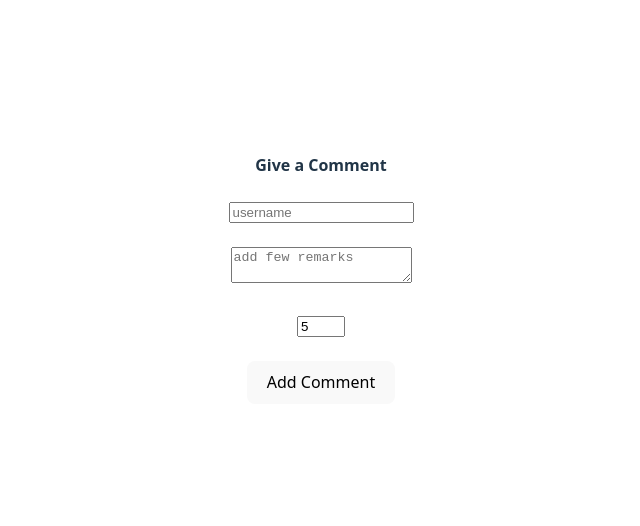
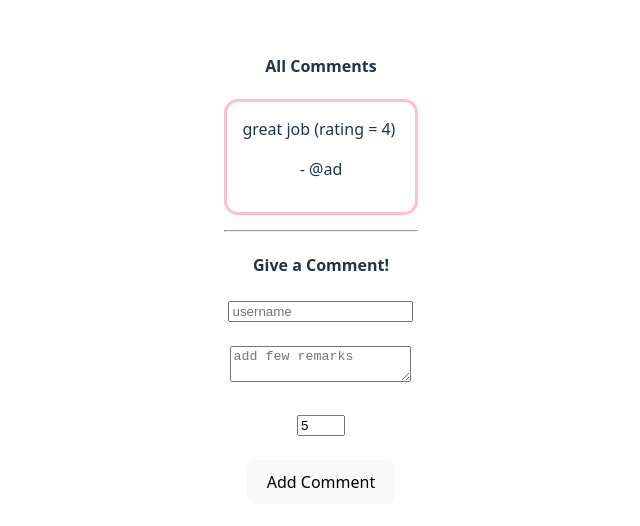
Before and after one commit to aarti-ashok-dorale/React, a React (Vite) app: page / in a window 1280 px wide. Shown: the part 132-658 px from the top of the page, without its empty margins (319-959 px from the left). Built offline with nearby package versions, Linux system fonts and the light colour scheme.

Commit message:
validations in form

```diff
--- a/src/App.jsx
+++ b/src/App.jsx
@@ -1,13 +1,14 @@
 import './App.css';
 import Form from "./Form";
-import CommentsForm from './CommentsForm';
+import CommentsForm from './CommentsForm.jsx';
+import Comment from './Comment.jsx';
 
 function App() {
 
 
   return (
     <>
-      <CommentsForm />
+      <Comment />
     </>
   );
 }
--- /dev/null
+++ b/src/Comment.css
@@ -0,0 +1,6 @@
+.comment{
+    border: 3px solid pink;
+    border-radius: 14px;
+    padding: 15px;
+    margin-bottom: 15px;
+}
--- /dev/null
+++ b/src/Comment.jsx
@@ -0,0 +1,41 @@
+import { useState } from "react";
+import "./Comment.css";
+import CommentsForm from "./CommentsForm";
+
+
+export default function Comment(){
+    let [comments, setComments] = useState([{
+        username: "@ad",
+        remarks: "great job",
+        rating: 4,
+    }]);
+
+    let addNewComment = (comment) => {
+        setComments((currComments) => [...currComments, comment]);
+        console.log("added nwe comment");
+    }
+
+    return(
+    <>
+        <div>
+            <h4>All Comments</h4>
+            {comments.map((comment, idx) => (
+            <div className="comment" key={idx}>
+            <span>{comment.remarks}</span>
+            &nbsp;
+            <span>(rating = {comment.rating})</span>
+            &nbsp;
+            <p>- {comment.username}</p>
+            </div>
+            ))}
+
+        </div>
+        <hr></hr>
+         <CommentsForm addNewComment={addNewComment} />
+    </>
+    );
+}
+
+
+
+//addNewComment pass as a prop
--- a/src/CommentsForm.jsx
+++ b/src/CommentsForm.jsx
@@ -1,6 +1,6 @@
 import { useState } from "react";
 
-export default function CommentsForm(){
+export default function CommentsForm({addNewComment}){
     let[formData, setFormData] = useState({
         username:"",
         remarks: "",
@@ -15,8 +15,9 @@ export default function CommentsForm(){
 
     let handleSubmit = (event) => {
         console.log(formData);
+        addNewComment(formData);
         event.preventDefault();
-        //like refresh functipon on browser
+        //like refresh function on browser
         setFormData({
         username:"",
         remarks: "",
@@ -25,7 +26,7 @@ export default function CommentsForm(){
     }
     return(
         <div>
-            <h4>Give a Comment</h4>
+            <h4>Give a Comment!</h4>
             <form onSubmit={handleSubmit}>
             <label htmlFor="username"></label>
             <input placeholder="username" type="text"
```
